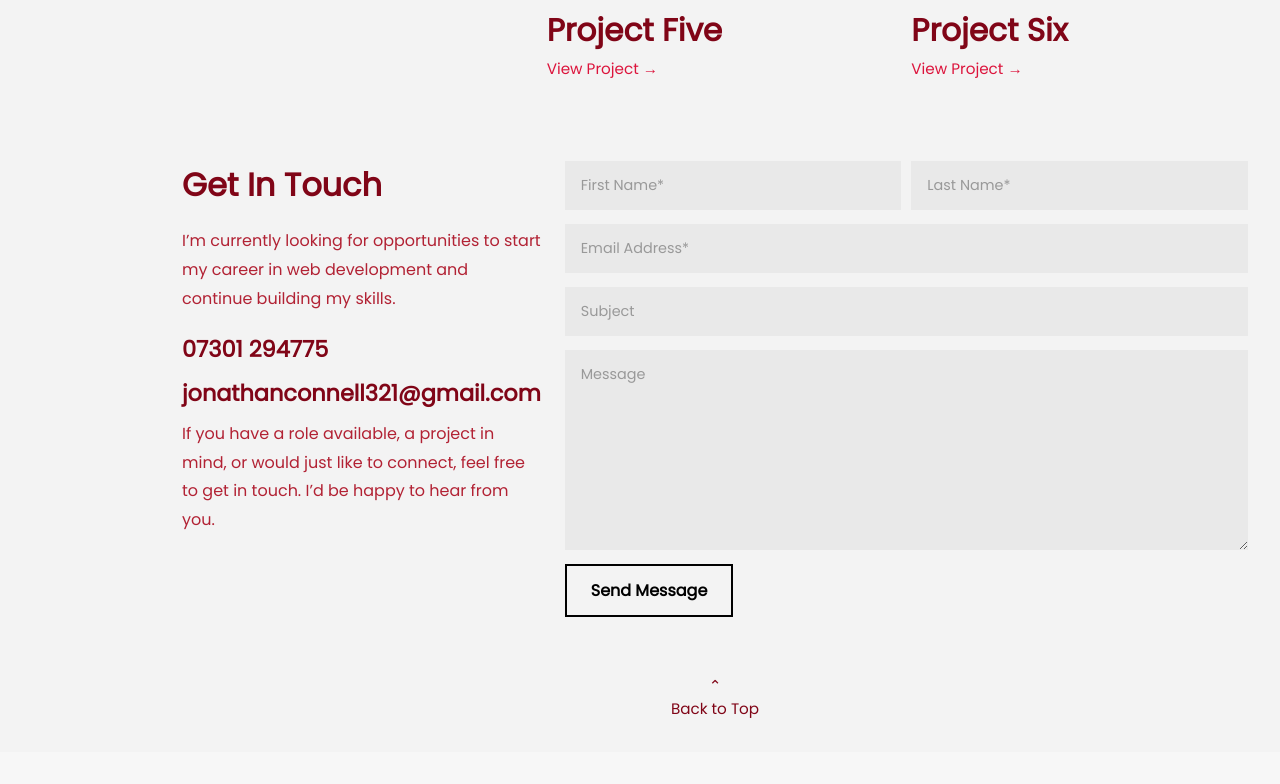
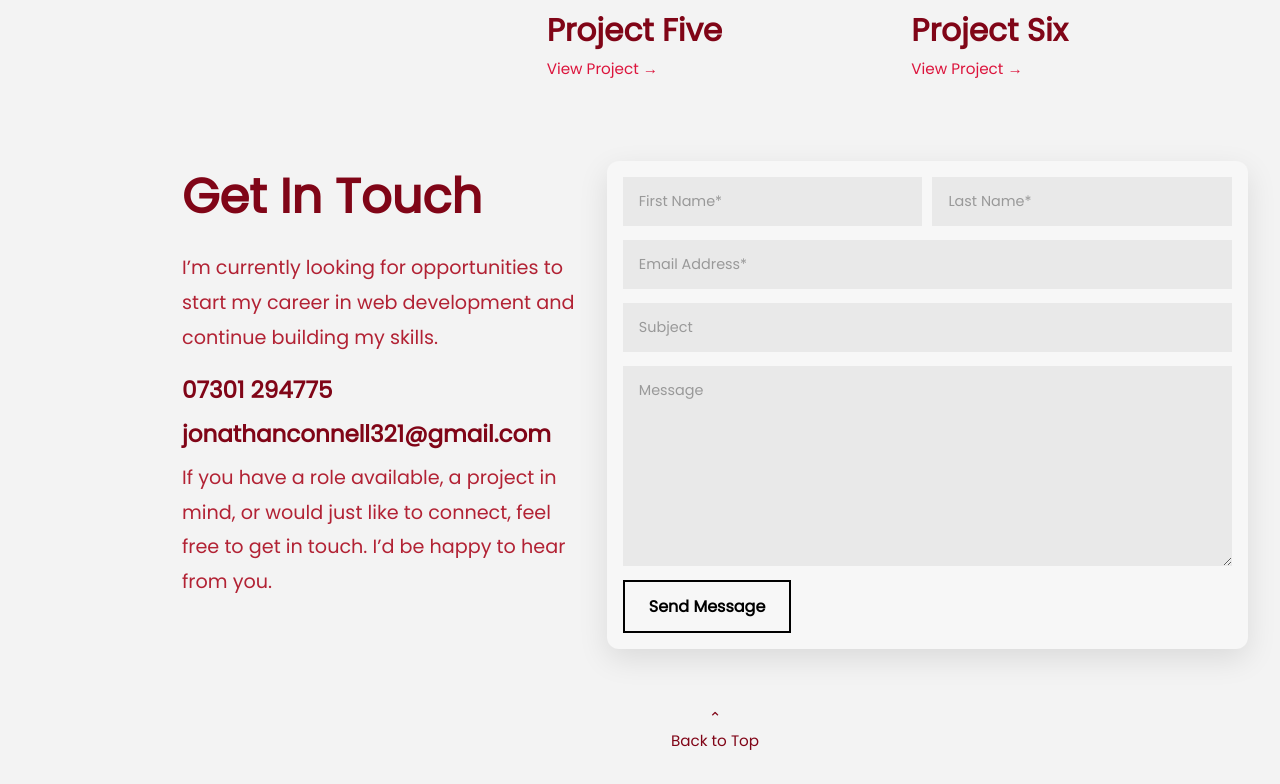
Before and after one commit to jconnell-nm/Portfolio, a PHP site: page / in a window 1280 px wide. Shown: the part 1401-2185 px from the top of the page. Before the commit the page ends 2119 px from the top, so only its background shows below. Run offline with PHP 8.4, Linux system fonts and the light colour scheme; some web fonts are replaced.

Commit message:
Finished Changes Suggested by Peer

```diff
--- a/css/style.css
+++ b/css/style.css
@@ -140,7 +140,7 @@ textarea {
   min-height: 100vh;
   min-height: 100dvh;
   display: flex;
-  align-items: center;
+  align-items: flex-start;
   justify-content: center;
   padding: 2rem 1rem;
   background: #f7f7f7;
@@ -579,7 +579,7 @@ textarea {
 @media (min-width: 768px) {
   /* line 1, ../../../../../Users/jonathanconnell/Documents/Portfolio/scss/layout/_contact.scss */
   .contact {
-    grid-template-columns: 0.75fr 1.8fr;
+    grid-template-columns: 1fr 1.6fr;
     gap: 24px;
   }
 }
@@ -587,37 +587,79 @@ textarea {
 @media (min-width: 992px) {
   /* line 1, ../../../../../Users/jonathanconnell/Documents/Portfolio/scss/layout/_contact.scss */
   .contact {
-    grid-template-columns: 0.75fr 1.8fr;
     align-items: start;
   }
 }
 
+/* line 15, ../../../../../Users/jonathanconnell/Documents/Portfolio/scss/layout/_contact.scss */
+.contact__info {
+  min-width: 0;
+}
+
 /* line 17, ../../../../../Users/jonathanconnell/Documents/Portfolio/scss/layout/_contact.scss */
 .contact__info h2 {
-  font-size: 2rem;
+  font-size: 1.75rem;
   color: #800517;
   margin-bottom: 18px;
 }
 
-/* line 23, ../../../../../Users/jonathanconnell/Documents/Portfolio/scss/layout/_contact.scss */
+@media (min-width: 280px) {
+  /* line 17, ../../../../../Users/jonathanconnell/Documents/Portfolio/scss/layout/_contact.scss */
+  .contact__info h2 {
+    font-size: 2.5rem;
+  }
+}
+
+@media (min-width: 768px) {
+  /* line 17, ../../../../../Users/jonathanconnell/Documents/Portfolio/scss/layout/_contact.scss */
+  .contact__info h2 {
+    font-size: 2rem;
+  }
+}
+
+@media (min-width: 992px) {
+  /* line 17, ../../../../../Users/jonathanconnell/Documents/Portfolio/scss/layout/_contact.scss */
+  .contact__info h2 {
+    font-size: 2.5rem;
+  }
+}
+
+@media (min-width: 1200px) {
+  /* line 17, ../../../../../Users/jonathanconnell/Documents/Portfolio/scss/layout/_contact.scss */
+  .contact__info h2 {
+    font-size: 3rem;
+  }
+}
+
+/* line 39, ../../../../../Users/jonathanconnell/Documents/Portfolio/scss/layout/_contact.scss */
 .contact__info p {
-  font-size: 1rem;
+  font-size: clamp(1.05rem, 1.5vw, 1.3rem);
   line-height: 1.8;
   color: #B22234;
   margin-bottom: 18px;
 }
 
-/* line 30, ../../../../../Users/jonathanconnell/Documents/Portfolio/scss/layout/_contact.scss */
+/* line 46, ../../../../../Users/jonathanconnell/Documents/Portfolio/scss/layout/_contact.scss */
 .contact__info a {
   display: block;
-  width: fit-content;
-  font-size: 1.4rem;
+  font-size: clamp(1.25rem, 1.8vw, 1.6rem);
   font-weight: 600;
   margin-bottom: 10px;
   color: #800517;
+  width: 100%;
+  overflow-wrap: anywhere;
 }
 
-/* line 41, ../../../../../Users/jonathanconnell/Documents/Portfolio/scss/layout/_contact.scss */
+/* line 57, ../../../../../Users/jonathanconnell/Documents/Portfolio/scss/layout/_contact.scss */
+.contact__form {
+  min-width: 0;
+  background: #f7f7f7;
+  padding: 1rem;
+  border-radius: 12px;
+  box-shadow: 0 10px 30px rgba(0, 0, 0, 0.1);
+}
+
+/* line 64, ../../../../../Users/jonathanconnell/Documents/Portfolio/scss/layout/_contact.scss */
 .contact__form input,
 .contact__form textarea {
   width: 100%;
@@ -629,19 +671,19 @@ textarea {
   color: #800517;
 }
 
-/* line 51, ../../../../../Users/jonathanconnell/Documents/Portfolio/scss/layout/_contact.scss */
+/* line 74, ../../../../../Users/jonathanconnell/Documents/Portfolio/scss/layout/_contact.scss */
 .contact__form input::placeholder,
 .contact__form textarea::placeholder {
   color: #999;
 }
 
-/* line 56, ../../../../../Users/jonathanconnell/Documents/Portfolio/scss/layout/_contact.scss */
+/* line 79, ../../../../../Users/jonathanconnell/Documents/Portfolio/scss/layout/_contact.scss */
 .contact__form textarea {
   resize: vertical;
   min-height: 200px;
 }
 
-/* line 61, ../../../../../Users/jonathanconnell/Documents/Portfolio/scss/layout/_contact.scss */
+/* line 84, ../../../../../Users/jonathanconnell/Documents/Portfolio/scss/layout/_contact.scss */
 .contact__form button {
   font-size: 1rem;
   min-width: 120px;
@@ -653,20 +695,20 @@ textarea {
   transition: 0.25s ease;
 }
 
-/* line 71, ../../../../../Users/jonathanconnell/Documents/Portfolio/scss/layout/_contact.scss */
+/* line 94, ../../../../../Users/jonathanconnell/Documents/Portfolio/scss/layout/_contact.scss */
 .contact__form button:hover {
   background: #800517;
   color: white;
 }
 
-/* line 78, ../../../../../Users/jonathanconnell/Documents/Portfolio/scss/layout/_contact.scss */
+/* line 101, ../../../../../Users/jonathanconnell/Documents/Portfolio/scss/layout/_contact.scss */
 .contact__row {
   display: grid;
   grid-template-columns: 1fr;
 }
 
 @media (min-width: 280px) {
-  /* line 78, ../../../../../Users/jonathanconnell/Documents/Portfolio/scss/layout/_contact.scss */
+  /* line 101, ../../../../../Users/jonathanconnell/Documents/Portfolio/scss/layout/_contact.scss */
   .contact__row {
     grid-template-columns: 1fr 1fr;
     gap: 10px;
--- a/scss/layout/_contact.scss
+++ b/scss/layout/_contact.scss
@@ -4,24 +4,40 @@
     gap: 10px;
 
      @include respond(md) {
-        grid-template-columns: 0.75fr 1.8fr;
+        grid-template-columns: 1fr 1.6fr;
         gap: 24px;
     }
 
     @include respond(lg) {
-        grid-template-columns: 0.75fr 1.8fr;
         align-items: start;
     }
 
     &__info {
+        min-width: 0;
         h2 {
-            font-size: 2rem;
+            font-size: 1.75rem;
             color: $dark-red;
             margin-bottom: 18px;
+
+            @include respond(xs) {
+                font-size: 2.5rem;
+            }
+
+            @include respond(md) {
+                font-size: 2rem;
+            }
+
+            @include respond(lg) {
+                font-size: 2.5rem;
+            }
+
+            @include respond(xl) {
+                font-size: 3rem;
+            }
         }
 
         p {
-            font-size: 1rem;
+            font-size: clamp(1.05rem, 1.5vw, 1.3rem);
             line-height: 1.8;
             color: $middle-red;
             margin-bottom: 18px;
@@ -29,15 +45,22 @@
 
         a {
             display: block;
-            width: fit-content;
-            font-size: 1.4rem;
+            font-size: clamp(1.25rem, 1.8vw, 1.6rem);
             font-weight: 600;
             margin-bottom: 10px;
             color: $dark-red;
+            width: 100%;
+            overflow-wrap: anywhere;
         }
     }
 
     &__form {
+        min-width: 0;
+        background: $sidebar-bg;
+        padding: 1rem;
+        border-radius: 12px;
+        box-shadow: 0 10px 30px rgba(0, 0, 0, 0.1);
+
         input,
         textarea {
             width: 100%;
--- a/scss/layout/_innerpage.scss
+++ b/scss/layout/_innerpage.scss
@@ -2,7 +2,7 @@
     min-height: 100vh;
     min-height: 100dvh;
     display: flex;
-    align-items: center;
+    align-items: flex-start;
     justify-content: center;
     padding: 2rem 1rem;
     background: $sidebar-bg;
```
Also changed, not shown: about.html (+4 -4 lines), scss/layout/_media.scss (deleted), 2 other files.
